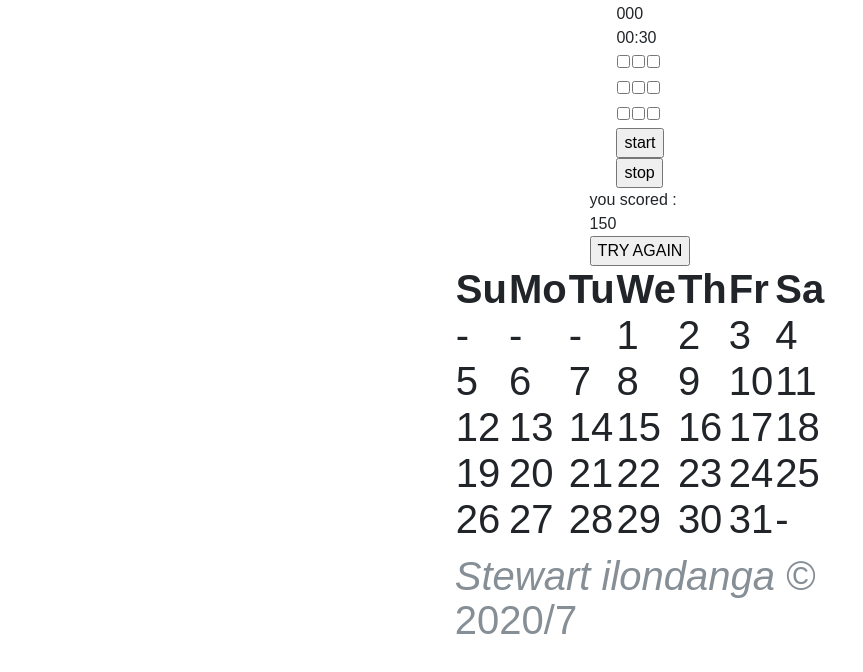
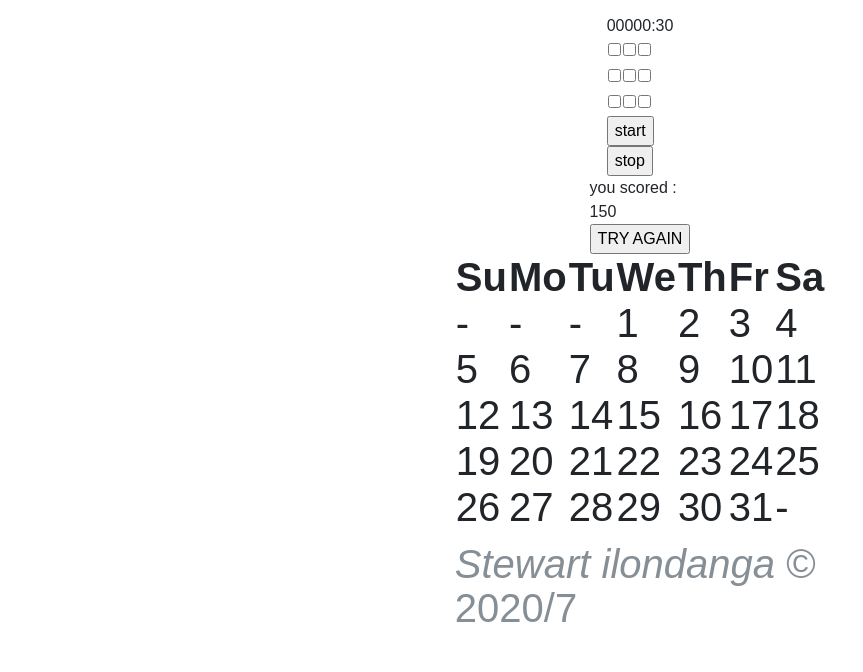
Before and after one commit to stewilondanga/mole-check, a plain HTML site: page index.html in a window 1280 px wide. Shown: the part 68-740 px from the top of the page, without its empty margins (0-863 px from the left). Drawn offline with nearby package versions, Linux system fonts and the light colour scheme.

Commit message:
add css/styles.css

```diff
--- a/css/styles.css
+++ b/css/styles.css
@@ -45,12 +45,12 @@ input {
   cursor: pointer;
 }
 
-/*.overlay {
+.overlay {
   display: flex;
   justify-content: space-between;
 }
 
-#stop {
+/*#stop {
   display: none;
 }
 
```
